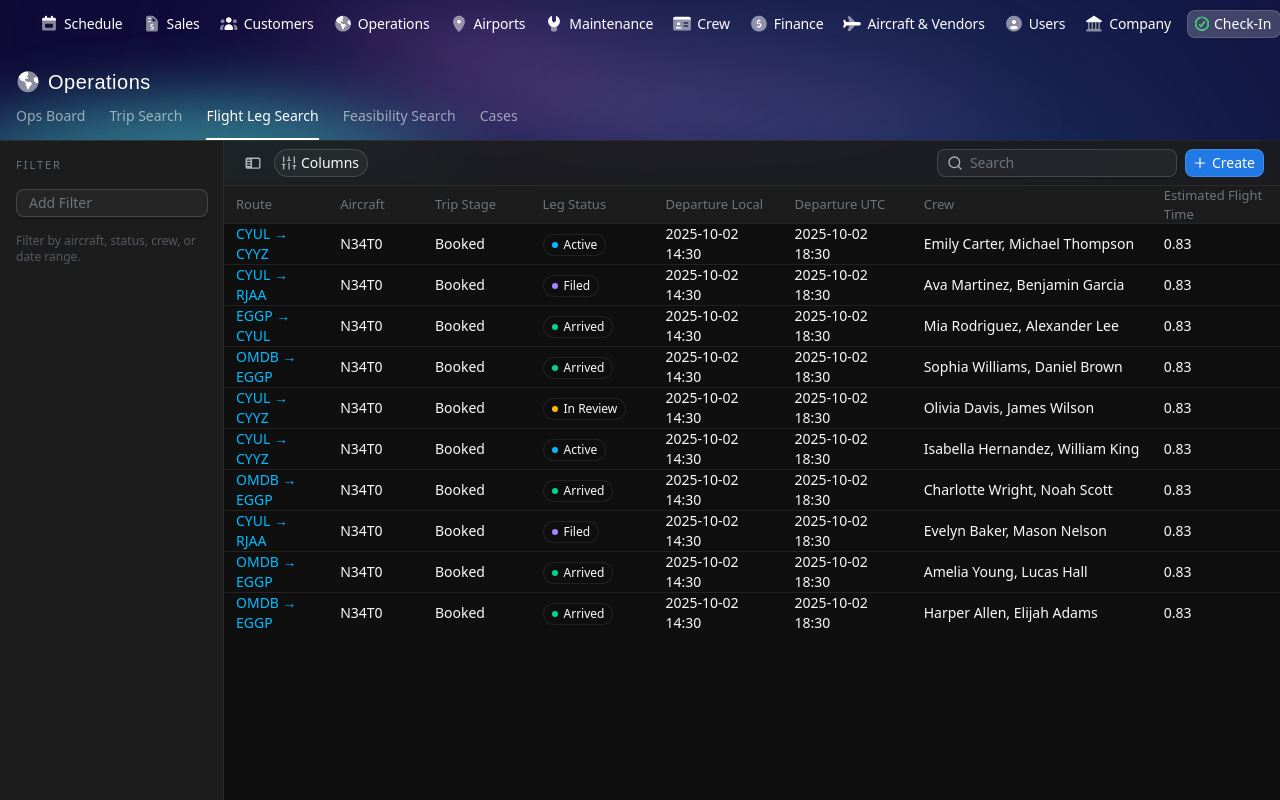
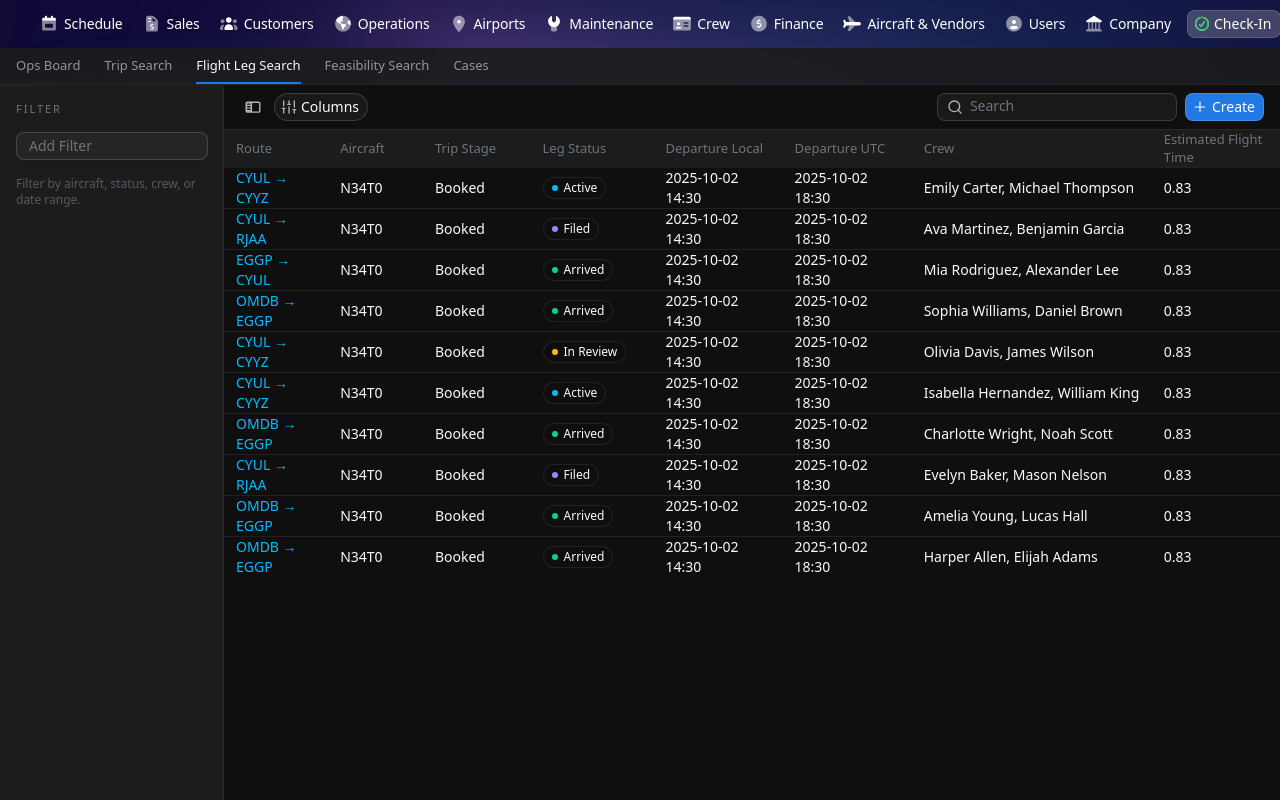
Before and after one commit to Ihorpryt/aviaweb, a React (Vite) app: page /operations/flight-leg-search in a window 1280 px wide. Built offline with nearby package versions, Linux system fonts and the light colour scheme; a web font is replaced by a local one.

Commit message:
Updated for Operations

```diff
--- a/src/pages/Operations.tsx
+++ b/src/pages/Operations.tsx
@@ -168,7 +168,7 @@ function FlightLegSearch() {
                     </div>
                 </aside>
                 <div className="flex flex-1 min-h-0 flex-col">
-                    <div className="flex flex-row items-center justify-between gap-4 border-b border-border bg-bg-glass px-4 py-2">
+                    <div className="flex flex-row items-center justify-between gap-4 border-b border-border bg-bg-4 px-4 py-2">
                         <div className="flex items-center gap-2">
                             <Tooltip>
                                 <TooltipTrigger asChild>
@@ -253,16 +253,16 @@ function FlightLegSearch() {
 export default function Operations() {
     return (
         <div className="flex flex-1 min-h-0 flex-col w-full">
-            <PageHeader icon="operations" title="Operations" className="pb-1.5" />
-            <div className="flex flex-row gap-6 border-b border-border/80 px-4">
+            {/* <PageHeader icon="operations" title="Operations" className="pb-1.5" /> */}
+            <div className="flex flex-row gap-6 border-b border-border/80 px-4 pt-2 bg-bg-glass">
                 {operationTabs.map((tab) => (
                     <NavLink
                         key={tab.to}
                         to={tab.to}
                         className={({ isActive }) =>
                             cn(
-                                "pb-3 text-sm font-medium text-white/55 border-b-2 border-transparent",
-                                isActive && "text-white border-white"
+                                "pb-1.5 text-[13px] font-medium hover:text-foreground text-foreground/55 border-b-2 border-transparent",
+                                isActive && "text-foreground border-primary"
                             )
                         }
                     >
```
